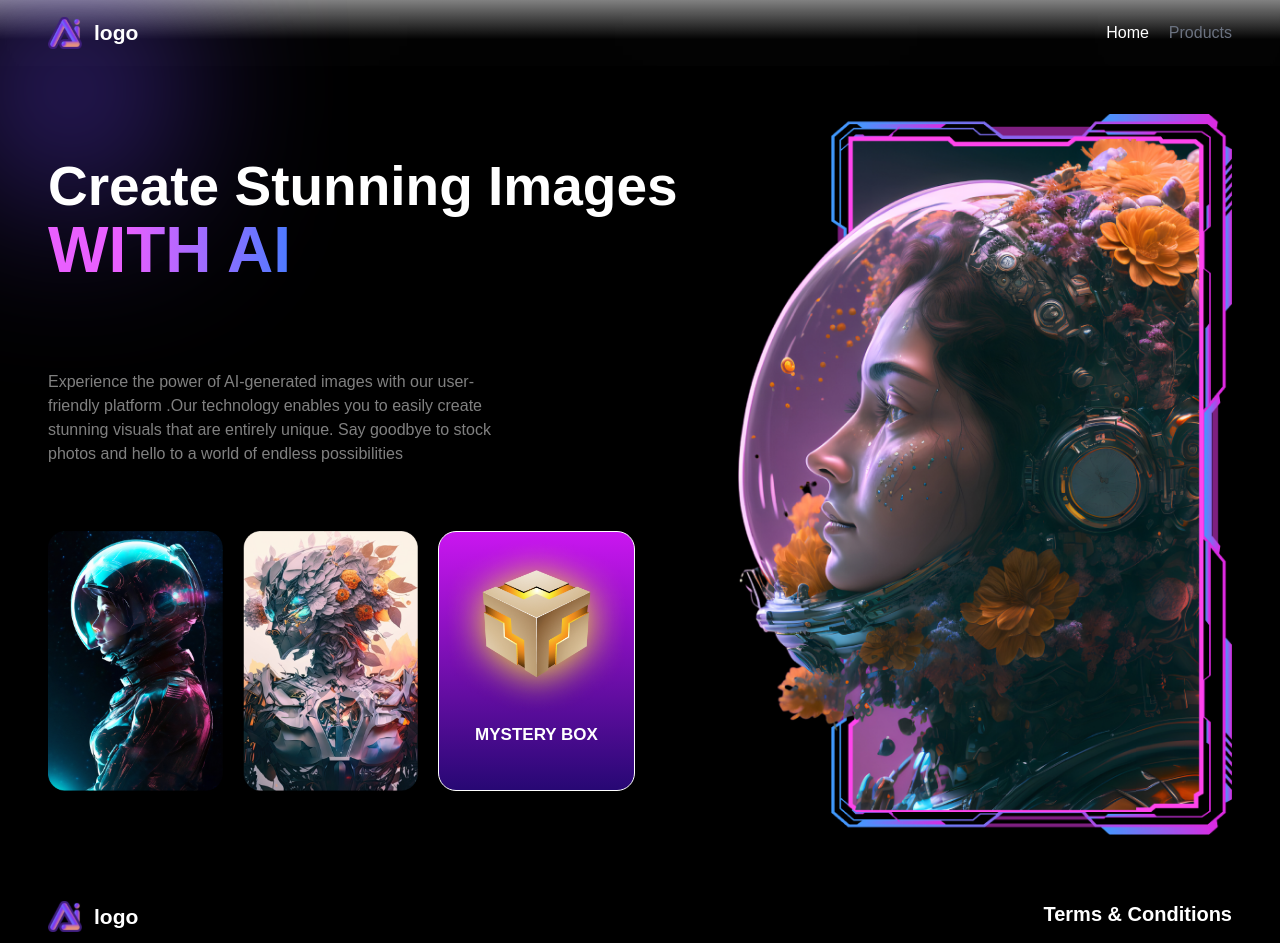
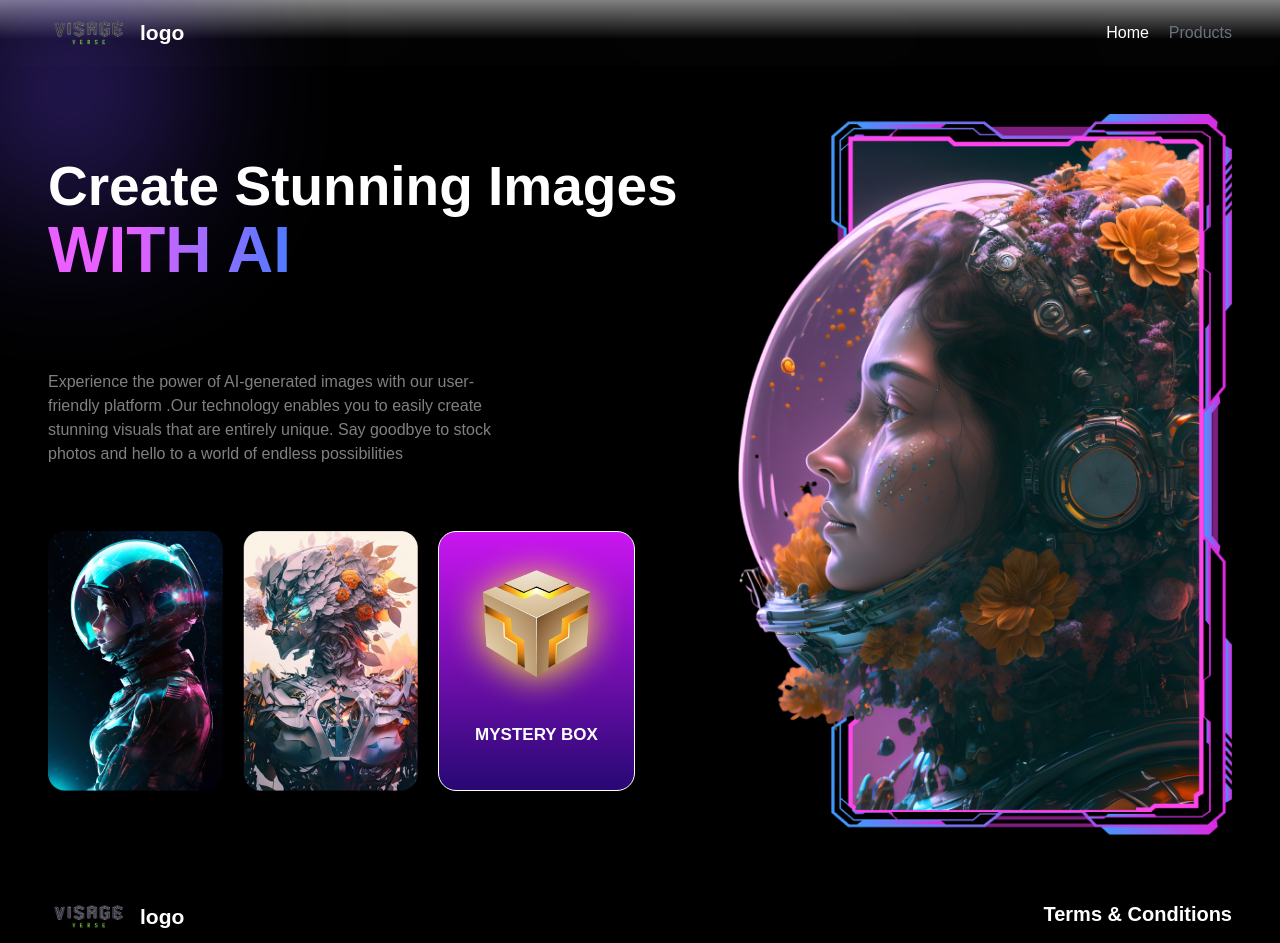
Before and after one commit to LuisRG30/PictureAI, a Next.js app: page / in a window 1280 px wide. Shown: the top 943 px of the page. Built offline with nearby package versions, Linux system fonts and the light colour scheme; no server answers.

Commit message:
logo added

```diff
--- a/src/components/Footer.jsx
+++ b/src/components/Footer.jsx
@@ -7,10 +7,10 @@ const Footer = () => {
         <div className="flex flex-col justify-start items-start gap-4 md:max-w-[70%]">
           <div className="flex flex-row justify-center items-center gap-3">
             <img
-              src="/assets/svgs/logo.svg"
-              alt="logo-icon"
-              className="w-[34px] h-[34px] object-contain"
-            />
+            src="/assets/images/logo.png"
+            alt="logo-icon"
+            className="w-[80px] h-[34px] object-contain"
+          />
             <h1 className="font-bold">logo</h1>
           </div>
 
--- a/src/components/Header.jsx
+++ b/src/components/Header.jsx
@@ -17,9 +17,9 @@ const Header = () => {
           }}
         >
           <img
-            src="/assets/svgs/logo.svg"
+            src="/assets/images/logo.png"
             alt="logo-icon"
-            className="w-[34px] h-[34px] object-contain"
+            className="w-[80px] h-[34px] object-contain"
           />
           <h1 className="font-bold">logo</h1>
         </div>
```
Also changed, not shown: public/assets/images/logo.png (added), public/assets/svgs/logo.svg (deleted).
